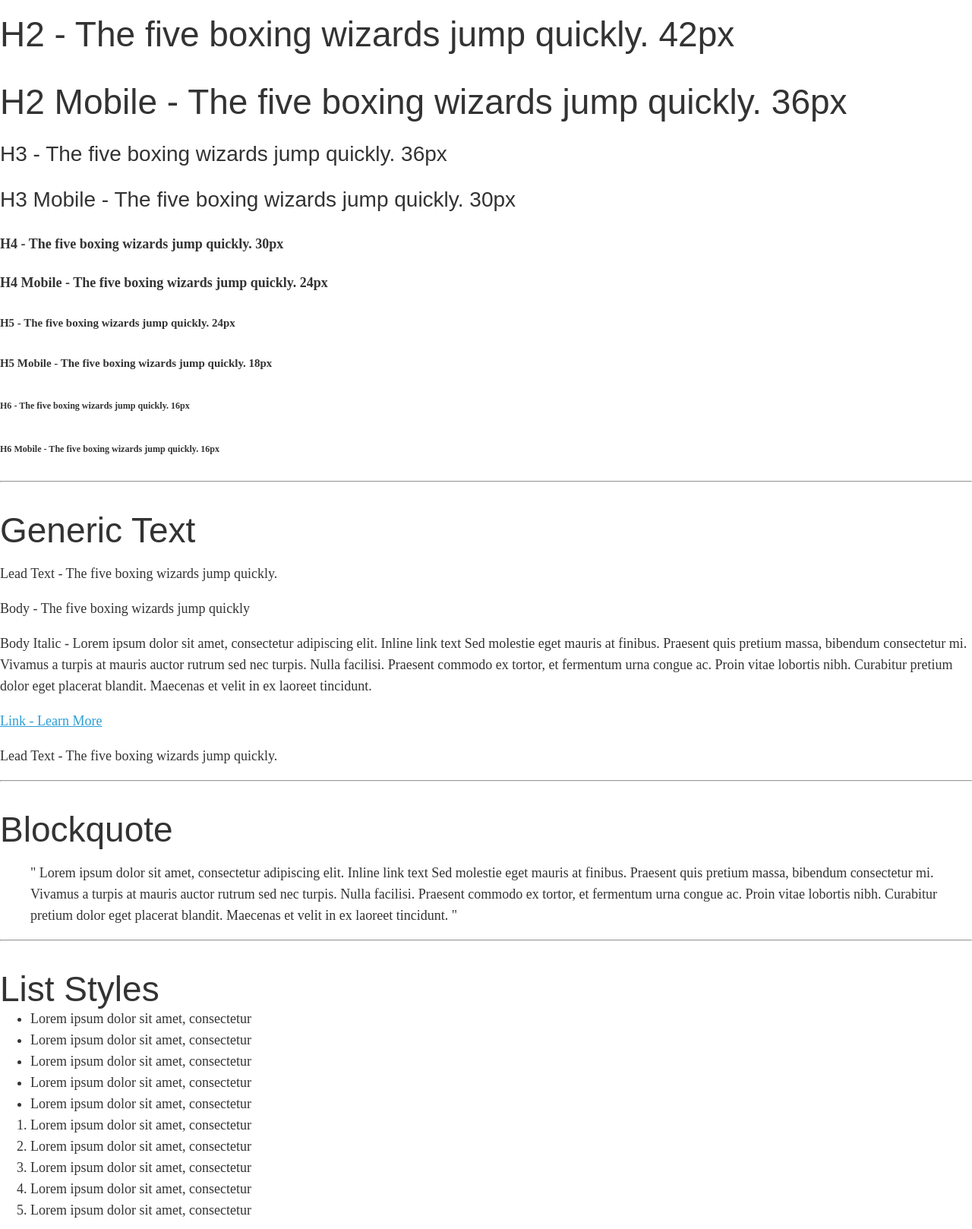
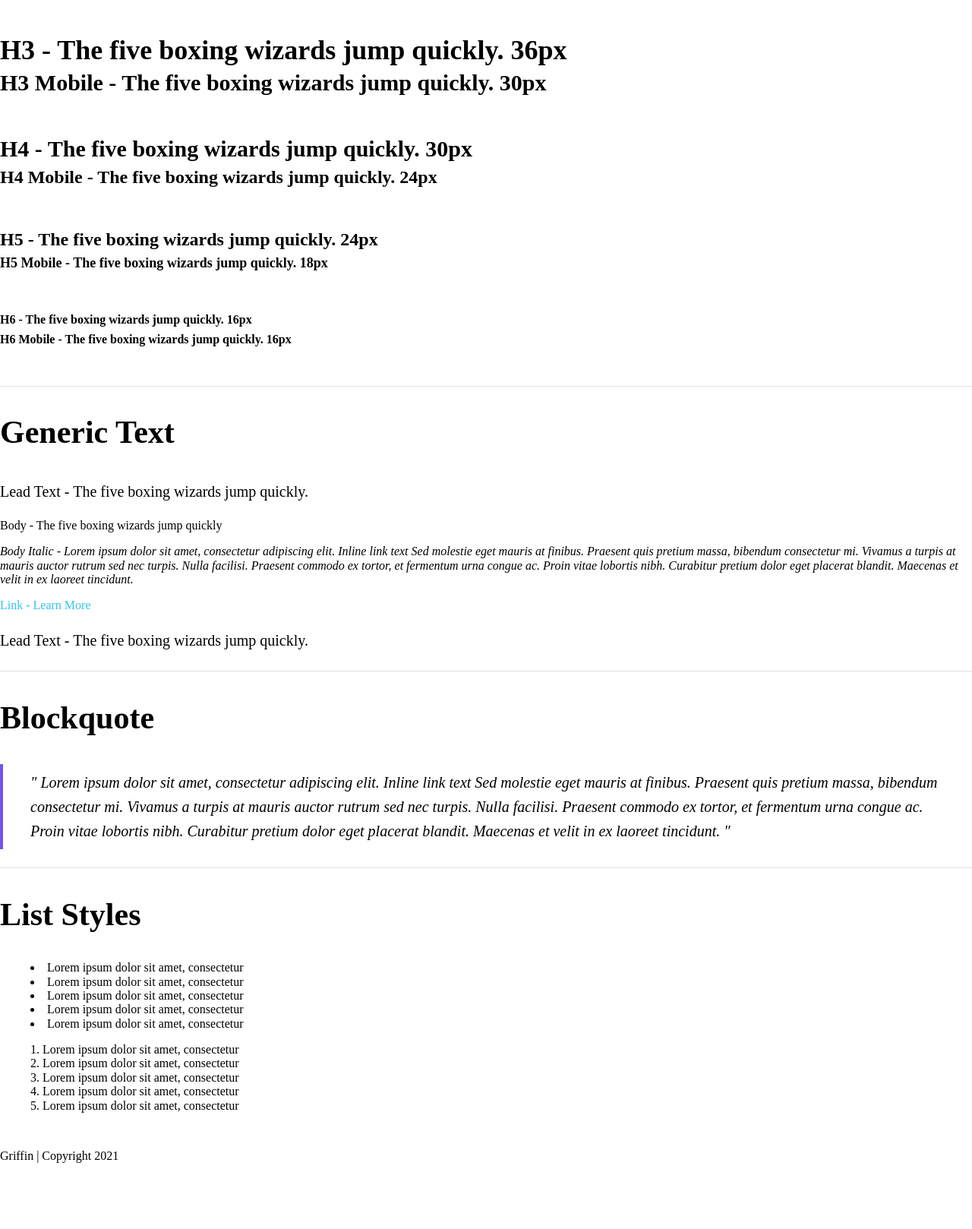
Before and after one commit to griffinwLCAD/Homework1, a plain HTML site: page typography.html in a window 1280 px wide. Shown: the part 772-2390 px from the top of the page at 76% size. After the commit the page ends 2319 px from the top, so only its background shows below. Drawn offline with nearby package versions, Linux system fonts and the light colour scheme; files that its build step writes are made by us from their sources; a script that the page names is missing.

Commit message:
Add files via upload

```diff
--- a/style.css
+++ b/style.css
@@ -1,98 +1,121 @@
-@import url ('https://fonts.googleapis.com/css?family=Oswald');
-
-body {
-    font-size: 18px;
-    line-height: 28px;
-    color: #333;
+.typography .row {
+    margin-bottom: 48px;
 }
-
-header {
-    background: url(images/coding-header.jpg) 50% 50%;
-    background-size: cover;
-    background-attachment: fixed;
-    text-align: center;
-    color: #FFF;
-    padding: 14% 0;
-}
-
-section {
-    width: 700px;
-    margin: 0 auto;
-    border-bottom: 1px solid #CCC;
-    padding-bottom: 40px;
-    margin-bottom: 70px;
-}
-
-footer {
-    text-align: center;
-}
-
-h1,
-h2,
-h3 {
-    font-family: 'Oswald', sans-serif;
-    font-weight: normal;
-}
-
-h1 {
-    font-size: 64px;
-    line-height: 68px;
+.typography .row h1,
+.typography .row h2,
+.typography .row h3,
+.typography .row h4,
+.typography .row h5,
+.typography .row h6 {
     margin: 0;
 }
 
+h1,h2,h3,h4,h5,h6 {
+    font-weight: bold;
+}
+h1 {
+    font-size: 50px;
+    line-height: 1.2;
+}
 h2 {
-    font-size: 46px;
-    line-height: 50px;
-    margin-bottom: 0;
+    font-size: 42px;
+    line-height: 1.25;
+}
+h3 {
+    font-size: 36px;
+    line-height: 1.3;
+}
+h4 {
+    font-size: 30px;
+    line-height: 1.35;
+}
+h5 {
+    font-size: 24px;
+    line-height: 1.5;
+}
+h6 {
+    font-size: 16px;
+    line-height: 1.6;
 }
 
-h3 {
-    font-size: 28px;
-    line-height: 32px;
+h1.mobile {
+    font-size: 40px;
+}
+h2.mobile {
+    font-size: 36px;
+}
+h3.mobile {
+    font-size: 30px;
+}
+h4.mobile {
+    font-size: 24px;
+}
+h5.mobile {
+    font-size: 18px;
+}
+h6.mobile {
+    font-size: 16px;
+}
+
+@media (max-width: 550px) {
+    h1 {
+        font-size: 40px;
+    }
+    h2 {
+        font-size: 36px;
+    }
+    h3 {
+        font-size: 30px;
+    }
+    h4 {
+        font-size: 24px;
+    }
+    h5 {
+        font-size: 18px;
+    }
+    h6 {
+        font-size: 16px;
+    }
+    .mobile {
+        display: none;
+    }
+}
+
+hr {
+    margin-top: 24px;
+    margin-bottom: 24px;
+    border-width: 0;
+    border-top: 1px solid #E1E1E1;
+}
+p.lead {
+    font-size: 20px;
+    line-height: 1.6;
+}
+p.italic {
+    font-style: italic;
 }
 
 a {
-    color: #2B9FD6;
+    color: #32C3F0;
+    text-decoration: none;
+}
+a:hover {
+    color: #2799BD;
     text-decoration: underline;
 }
 
-a:hover {
-    color: #30BEFF;
-    text-decoration: underline;
+blockquote {
+    border-left: 4px solid #7453EF;
+    font-style: italic;
+    font-size: 20px;
+    line-height: 1.6;
+    margin-left: 0;
+    padding: 8px 0 8px 36px;
 }
 
-ul,
+ul {
+    list-style: disc inside;
+}
 ol {
-    margin: 0;
+    list-style: decimal inside;
 }
-
-header p {
-    font-style: italic;
-}
-
-span.bold {
-    font-weight: bold;
-}
-
-footer ul {
-    padding: 0;
-}
-
-footer li {
-    display: inline-block;
-    vertical-align: top;
-    width: 31%;
-    background: #eee;
-    border-top: 4px solid #2B9FD6;
-    padding: 1%;
-    min-height: 90px;
-}
-
-footer li:hover {
-    border-color: #30BEFF;
-}
-
-footer p {
-    font-size: 14px;
-    color: #333;
-}
```
